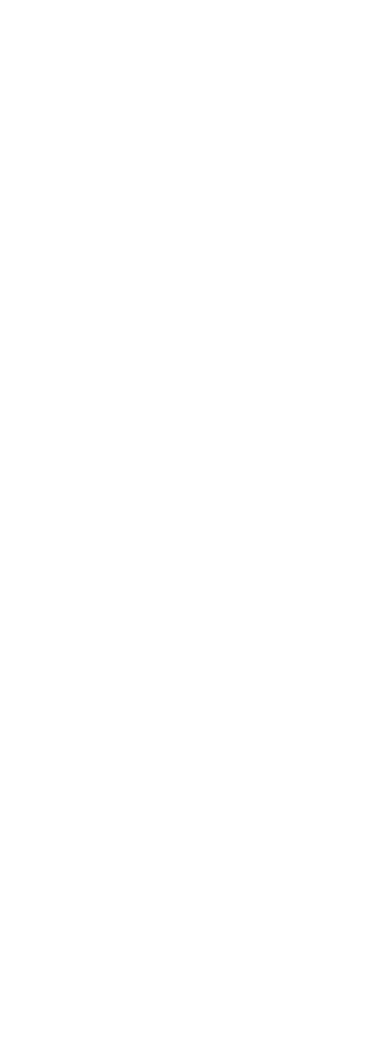
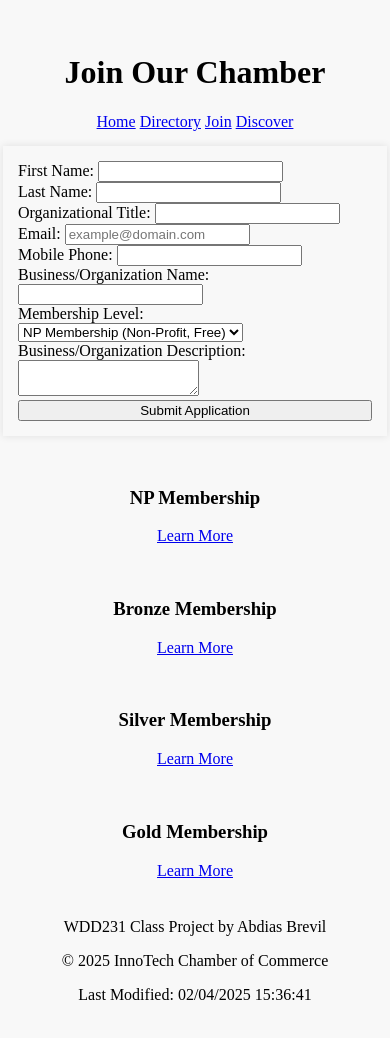
Before and after one commit to abby996/wdd231, a plain HTML site: page chamber/join.html in a window 390 px wide. Before the commit the page ends 844 px from the top, so only its background shows below. Drawn offline with Linux system fonts and the light colour scheme.

Commit message:
update join

```diff
--- a/chamber/join.html
+++ b/chamber/join.html
@@ -0,0 +1,111 @@
+<!DOCTYPE html>
+<html lang="en">
+
+<head>
+    <meta charset="UTF-8">
+    <meta name="viewport" content="width=device-width, initial-scale=1.0">
+    <meta name="description" content="Welcome to InnoTech Chamber of Commerce">
+    <meta name="author" content="Abdias Brevil">
+    <title>Join us</title>
+
+
+    <link rel="stylesheet" href="styles/join.css">
+    <link rel="stylesheet" href="styles/small-join.css">
+    <script src="scripts/join.js"></script>
+    <script src="scripts/getdates.js"></script>
+</head>
+
+<body>
+    <header>
+        <h1>Join Our Chamber</h1>
+        <nav class="nav" aria-label="Main navigation">
+            <a href="#">Home</a>
+            <a href="#">Directory</a>
+            <a href="#">Join</a>
+            <a href="#">Discover</a>
+        </nav>
+
+    </header>
+
+    <main>
+        <form action="thankyou.html" method="get">
+            <label for="first-name">First Name:</label>
+            <input type="text" id="first-name" name="first-name" title="Enter your first name" autocomplete="given-name"
+                required>
+            <br>
+
+            <label for="last-name">Last Name:</label>
+            <input type="text" id="last-name" name="last-name" title="Enter your last name" autocomplete="family-name"
+                required>
+            <br>
+
+            <label for="org-title">Organizational Title:</label>
+            <input type="text" id="org-title" name="organization-title" title="Enter your organizational title"
+                autocomplete="organization-title" pattern="[A-Za-z\-\s]{7,}" required>
+            <br>
+
+            <label for="email">Email:</label>
+            <input type="email" id="email" name="email" title="Enter your email address" autocomplete="email"
+                placeholder="example@domain.com" required>
+            <br>
+
+            <label for="phone">Mobile Phone:</label>
+            <input type="tel" id="phone" name="mobile-phone" title="Enter your mobile phone number" autocomplete="tel"
+                required>
+            <br>
+
+            <label for="org-name">Business/Organization Name:</label>
+            <input type="text" id="org-name" name="organization" title="Enter your business or organization name"
+                autocomplete="organization" required>
+            <br>
+
+            <label for="membership">Membership Level:</label>
+            <select id="membership" name="membership-level" required>
+                <option value="np">NP Membership (Non-Profit, Free)</option>
+                <option value="bronze">Bronze Membership</option>
+                <option value="silver">Silver Membership</option>
+                <option value="gold">Gold Membership</option>
+            </select>
+            <br>
+
+            <label for="description">Business/Organization Description:</label>
+            <textarea id="description" name="organization-description" title="Describe your business or organization"
+                required></textarea>
+            <br>
+
+            <input type="hidden" id="timestamp" name="timestamp" value="">
+
+            <button type="submit">Submit Application</button>
+        </form>
+
+        <div class="membership-cards">
+            <div class="membership-card">
+                <h3>NP Membership</h3>
+                <a href="#np-modal">Learn More</a>
+            </div>
+            <div class="membership-card">
+                <h3>Bronze Membership</h3>
+                <a href="#bronze-modal">Learn More</a>
+            </div>
+            <div class="membership-card">
+                <h3>Silver Membership</h3>
+                <a href="#silver-modal">Learn More</a>
+            </div>
+            <div class="membership-card">
+                <h3>Gold Membership</h3>
+                <a href="#gold-modal">Learn More</a>
+            </div>
+        </div>
+        </div>
+    </main>
+
+    <footer>
+        <p>WDD231 Class Project by Abdias Brevil</p>
+        <p>&copy; <span id="current-year"></span> InnoTech Chamber of Commerce</p>
+        <p>Last Modified: <span id="last-modified"></span></p>
+    </footer>
+
+
+</body>
+
+</html>
--- a/chamber/scripts/getdates.js
+++ b/chamber/scripts/getdates.js
@@ -1,5 +1,13 @@
-// Affiche l'année actuelle
-document.getElementById('current-year').textContent = new Date().getFullYear();
+document.addEventListener("DOMContentLoaded", () => {
+    // Set current year in the footer
+    const yearElement = document.getElementById("current-year");
+    if (yearElement) {
+        yearElement.textContent = new Date().getFullYear();
+    }
 
-// Affiche la date de dernière modification
-document.getElementById('last-modified').textContent = document.lastModified;
+    // Set last modified date
+    const lastModifiedElement = document.getElementById("last-modified");
+    if (lastModifiedElement) {
+        lastModifiedElement.textContent = document.lastModified;
+    }
+});
--- /dev/null
+++ b/chamber/scripts/join.js
@@ -0,0 +1,81 @@
+document.addEventListener("DOMContentLoaded", () => {
+    // Get all modal open buttons
+    const openModalButtons = document.querySelectorAll('.open-modal');
+    const closeModalButtons = document.querySelectorAll('.close-modal');
+    const modals = document.querySelectorAll('.modal');
+
+    // Open modal function
+    openModalButtons.forEach(button => {
+        button.addEventListener("click", event => {
+            const modalId = event.target.dataset.modal;
+            const modal = document.getElementById(modalId);
+            if (modal) {
+                modal.style.display = "flex";
+                modal.setAttribute("aria-hidden", "false");
+                document.body.classList.add("modal-open");
+            }
+        });
+    });
+
+    // Close modal function
+    closeModalButtons.forEach(button => {
+        button.addEventListener("click", () => {
+            const modal = button.closest(".modal");
+            closeModal(modal);
+        });
+    });
+
+    // Close modal on click outside content
+    modals.forEach(modal => {
+        modal.addEventListener("click", event => {
+            if (event.target === modal) {
+                closeModal(modal);
+            }
+        });
+    });
+
+    // Close modal on Escape key
+    document.addEventListener("keydown", event => {
+        if (event.key === "Escape") {
+            modals.forEach(modal => {
+                if (modal.style.display === "flex") {
+                    closeModal(modal);
+                }
+            });
+        }
+    });
+
+    function closeModal(modal) {
+        modal.style.display = "none";
+        modal.setAttribute("aria-hidden", "true");
+        document.body.classList.remove("modal-open");
+    }
+
+    // Handle form submission
+    const form = document.querySelector("form");
+    if (form) {
+        form.addEventListener("submit", event => {
+            event.preventDefault(); // Empêcher la soumission classique du formulaire
+
+            // Liste des champs à stocker
+            const fields = ["first-name", "last-name", "email", "phone", "org-name", "membership"];
+
+            // Stocker les données dans localStorage
+            fields.forEach(field => {
+                const inputElement = document.getElementById(field);
+                if (inputElement) {
+                    localStorage.setItem(field, inputElement.value.trim());
+                }
+            });
+
+            // Ajouter un timestamp de soumission
+            const timestamp = new Date().toLocaleString();
+            localStorage.setItem("timestamp", timestamp);
+
+            // Redirection vers la page de confirmation
+            setTimeout(() => {
+                window.location.href = "thankyou.html";
+            }, 1000); // Délai de 1 seconde pour un meilleur UX
+        });
+    }
+});
--- a/chamber/styles/directory.css
+++ b/chamber/styles/directory.css
@@ -158,9 +158,9 @@ p {
 
 
     font-size: 1.5rem;
-    color: #010101;
-    text-align: center;
-    transition: all 0.3s ease-in-out;
+    color: center;
+    transition: #010101;
+    text-align: all 0.3s ease-in-out;
 }
 
 footer a {
--- /dev/null
+++ b/chamber/styles/small-join.css
@@ -0,0 +1,52 @@
+/* Small Screen Styles */
+@media (max-width: 768px) {
+    body {
+        padding: 10px;
+        background-color: #f8f8f8;
+    }
+
+    header {
+        padding: 15px;
+        text-align: center;
+    }
+
+    .nav {
+        flex-direction: column;
+        align-items: center;
+        gap: 10px;
+    }
+
+    main {
+        display: flex;
+        flex-direction: column;
+        align-items: center;
+        gap: 20px;
+    }
+
+    form {
+        width: 100%;
+        padding: 15px;
+        box-shadow: 0 0 8px rgba(0, 0, 0, 0.1);
+    }
+
+    .membership-cards {
+        width: 100%;
+        display: flex;
+        flex-direction: column;
+        gap: 10px;
+    }
+
+    .membership-card {
+        padding: 12px;
+        text-align: center;
+    }
+
+    button[type="submit"] {
+        width: 100%;
+    }
+
+    footer {
+        text-align: center;
+        padding: 10px;
+    }
+}
--- /dev/null
+++ b/chamber/styles/thankyou.css
@@ -0,0 +1,82 @@
+/* Reset de base */
+* {
+    margin: 0;
+    padding: 0;
+    box-sizing: border-box;
+    font-family: Arial, sans-serif;
+}
+
+/* Style du conteneur principal */
+.container {
+    max-width: 600px;
+    margin: 50px auto;
+    padding: 20px;
+    text-align: center;
+    background: #f9f9f9;
+    border-radius: 10px;
+    box-shadow: 0px 4px 10px rgba(0, 0, 0, 0.1);
+}
+
+/* Titre principal */
+h1 {
+    font-size: 2rem;
+    color: #2c3e50;
+    margin-bottom: 10px;
+}
+
+/* Texte de confirmation */
+p {
+    font-size: 1.1rem;
+    color: #333;
+    margin-bottom: 10px;
+}
+
+/* Sous-titre */
+h2 {
+    font-size: 1.5rem;
+    color: #2980b9;
+    margin-top: 20px;
+}
+
+/* Détails soumis */
+span {
+    font-weight: bold;
+    color: #16a085;
+}
+
+/* Bouton de retour */
+.back-button {
+    display: inline-block;
+    margin-top: 20px;
+    padding: 10px 20px;
+    font-size: 1rem;
+    text-decoration: none;
+    background: #3498db;
+    color: white;
+    border-radius: 5px;
+    transition: background 0.3s ease;
+}
+
+.back-button:hover {
+    background: #2980b9;
+}
+
+/* Responsive */
+@media (max-width: 600px) {
+    .container {
+        margin: 20px;
+        padding: 15px;
+    }
+
+    h1 {
+        font-size: 1.8rem;
+    }
+
+    h2 {
+        font-size: 1.3rem;
+    }
+
+    p {
+        font-size: 1rem;
+    }
+}
```
Also changed, not shown: chamber/scripts/thankyou.js (added, +34 -0 lines), chamber/thankyou.html (added, +31 -0 lines).
